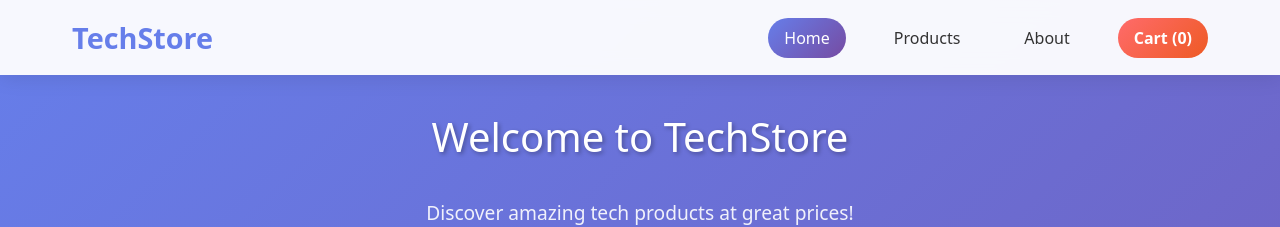
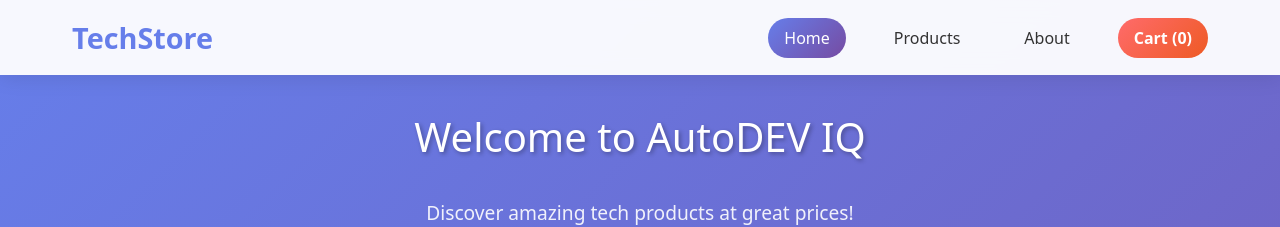
Before and after one commit to HemanthNabha/react-store, a Next.js app: page / in a window 1280 px wide. Shown: the top 227 px of the page. Built offline with nearby package versions, Linux system fonts and the light colour scheme.

Commit message:
Update app.js

```diff
--- a/app.js
+++ b/app.js
@@ -91,7 +91,7 @@ const HomePage = ({ cart, onAddToCart }) => {
   return (
     <div className="home-page">
       <div className="hero-section">
-        <h1>Welcome to TechStore</h1>
+        <h1>Welcome to AutoDEV IQ</h1>
         <p>Discover amazing tech products at great prices!</p>
       </div>
       <div className="products-grid">
```
